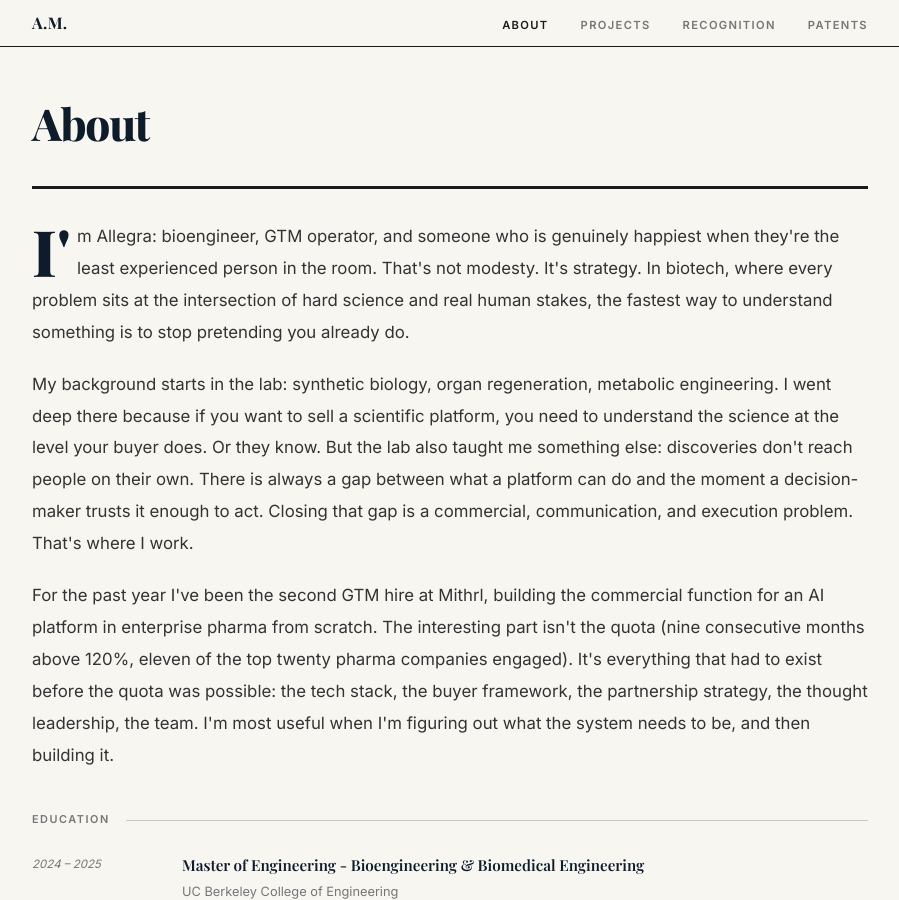
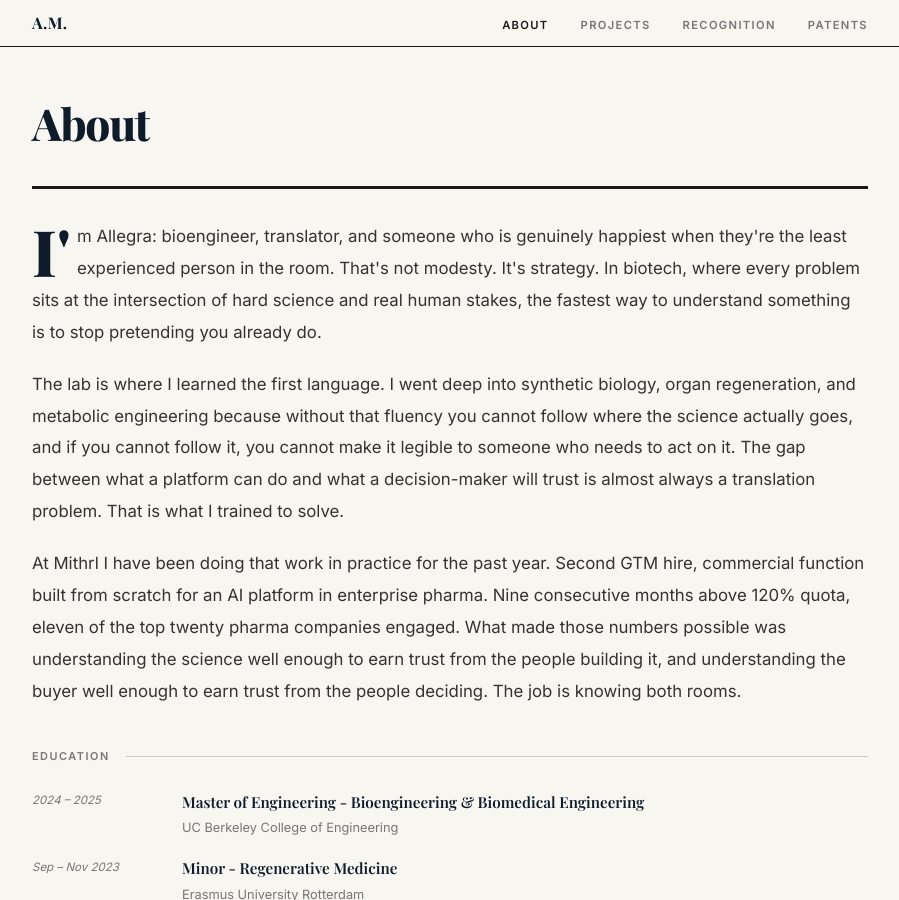
Before and after one commit to allimessinese/allimessinese.github.io, a Jekyll site: the page built from about.markdown, in a window 1280 px wide and 900 px high. Shown: the whole window, without its empty margins (190-1089 px from the left). Built offline with Jekyll 4.4.1, drawn with Linux system fonts in a browser that asks for light colours; some web fonts are replaced.

Commit message:
Rewrite about page intro to reflect translator thesis
Replace operator framing with translator identity across all three
intro paragraphs: P1 swaps 'GTM operator' for 'translator', P2
grounds the identity in the lab as language-learning, P3 reframes
Mithrl metrics around knowing both the science and buyer sides.

Co-Authored-By: Claude Sonnet 4.6 <noreply@anthropic.com>

```diff
--- a/about.markdown
+++ b/about.markdown
@@ -9,13 +9,13 @@ permalink: /about/
 </div>
 
 <p class="about-intro">
-I'm Allegra: bioengineer, GTM operator, and someone who is genuinely happiest when they're the least experienced person in the room. That's not modesty. It's strategy. In biotech, where every problem sits at the intersection of hard science and real human stakes, the fastest way to understand something is to stop pretending you already do.
+I'm Allegra: bioengineer, translator, and someone who is genuinely happiest when they're the least experienced person in the room. That's not modesty. It's strategy. In biotech, where every problem sits at the intersection of hard science and real human stakes, the fastest way to understand something is to stop pretending you already do.
 </p>
 <p class="about-intro">
-My background starts in the lab: synthetic biology, organ regeneration, metabolic engineering. I went deep there because if you want to sell a scientific platform, you need to understand the science at the level your buyer does. Or they know. But the lab also taught me something else: discoveries don't reach people on their own. There is always a gap between what a platform can do and the moment a decision-maker trusts it enough to act. Closing that gap is a commercial, communication, and execution problem. That's where I work.
+The lab is where I learned the first language. I went deep into synthetic biology, organ regeneration, and metabolic engineering because without that fluency you cannot follow where the science actually goes, and if you cannot follow it, you cannot make it legible to someone who needs to act on it. The gap between what a platform can do and what a decision-maker will trust is almost always a translation problem. That is what I trained to solve.
 </p>
 <p class="about-intro">
-For the past year I've been the second GTM hire at Mithrl, building the commercial function for an AI platform in enterprise pharma from scratch. The interesting part isn't the quota (nine consecutive months above 120%, eleven of the top twenty pharma companies engaged). It's everything that had to exist before the quota was possible: the tech stack, the buyer framework, the partnership strategy, the thought leadership, the team. I'm most useful when I'm figuring out what the system needs to be, and then building it.
+At Mithrl I have been doing that work in practice for the past year. Second GTM hire, commercial function built from scratch for an AI platform in enterprise pharma. Nine consecutive months above 120% quota, eleven of the top twenty pharma companies engaged. What made those numbers possible was understanding the science well enough to earn trust from the people building it, and understanding the buyer well enough to earn trust from the people deciding. The job is knowing both rooms.
 </p>
 
 <div class="section-rule">
```
